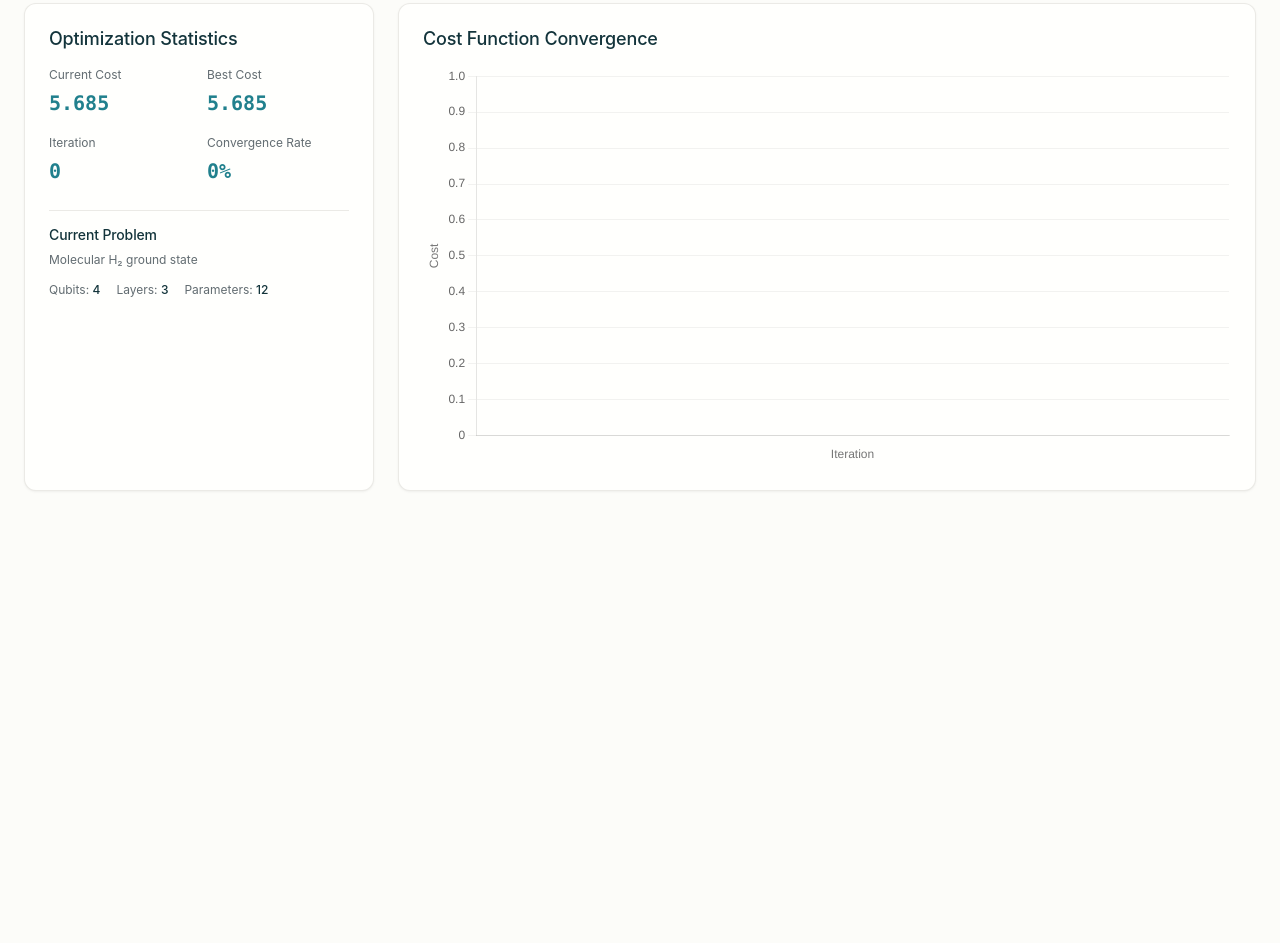
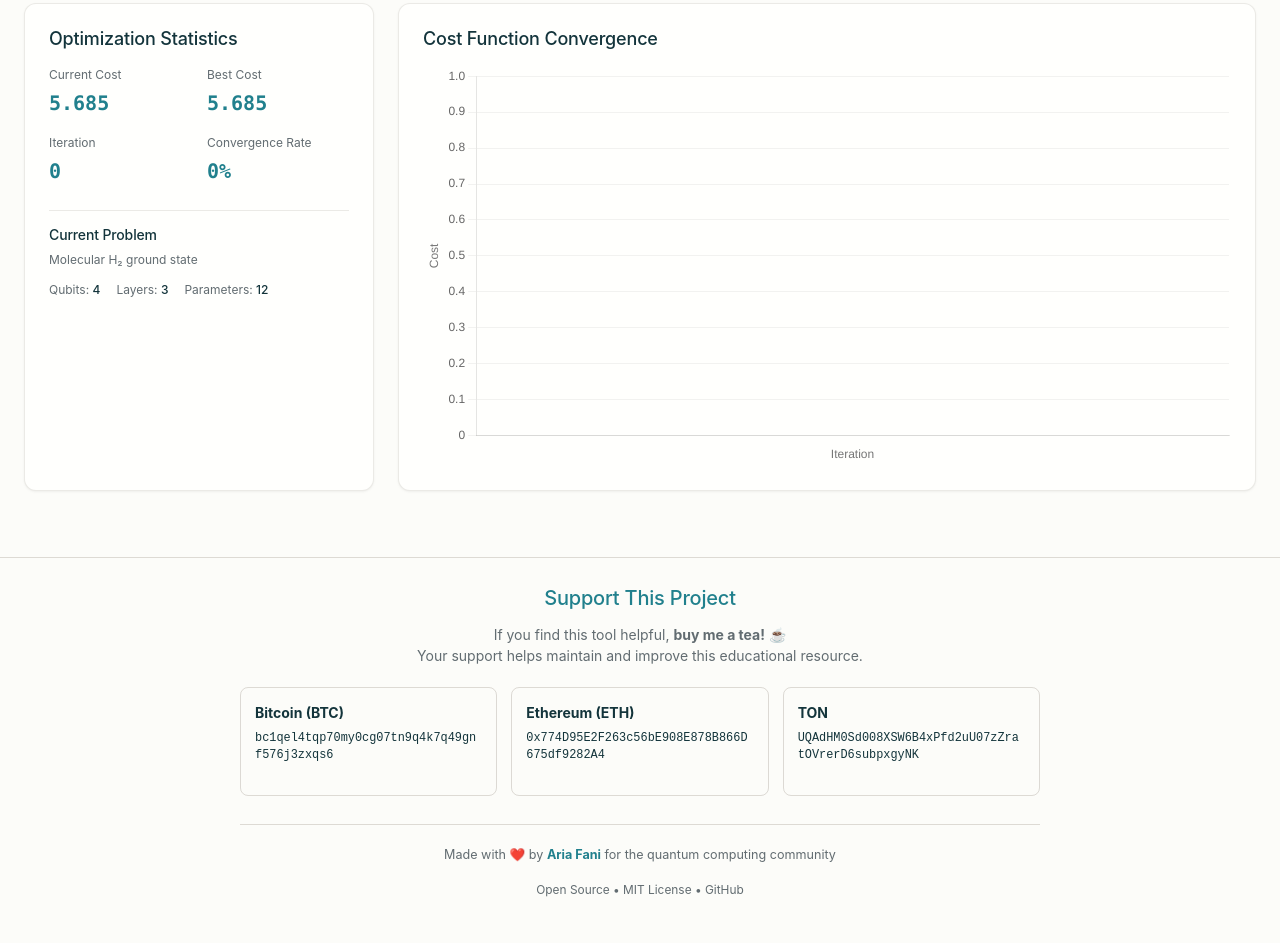
Before and after one commit to aixaria0/vqe-analyzer, a plain HTML site: page index.html in a window 1280 px wide. Shown: the part 378-1321 px from the top of the page. Before the commit the page ends 893 px from the top, so only its background shows below. Drawn offline with nearby package versions, Linux system fonts and the light colour scheme; a web font is replaced by a local one.

Commit message:
Add Aria Fani author credit and cryptocurrency donation addresses (BTC, ETH, TON)

```diff
--- a/index.html
+++ b/index.html
@@ -320,6 +320,47 @@
         </div>
     </div>
 
+    <!-- Footer -->
+    <footer style="background: var(--color-bg-secondary); padding: 2rem; text-align: center; margin-top: 3rem; border-top: 1px solid var(--color-border);">
+        <div style="max-width: 800px; margin: 0 auto;">
+            <h3 style="color: var(--color-primary); margin-bottom: 1rem;">Support This Project</h3>
+            <p style="color: var(--color-text-secondary); margin-bottom: 1.5rem;">
+                If you find this tool helpful, <strong>buy me a tea!</strong> ☕<br>
+                Your support helps maintain and improve this educational resource.
+            </p>
+
+            <div style="display: grid; grid-template-columns: repeat(auto-fit, minmax(250px, 1fr)); gap: 1rem; margin: 1.5rem 0; text-align: left;">
+                <div style="background: var(--color-bg-primary); padding: 1rem; border-radius: 8px; border: 1px solid var(--color-border);">
+                    <strong style="color: var(--color-accent-1);">Bitcoin (BTC)</strong>
+                    <p style="font-family: monospace; font-size: 0.85rem; word-break: break-all; color: var(--color-text-primary); margin-top: 0.5rem;">
+                        bc1qel4tqp70my0cg07tn9q4k7q49gnf576j3zxqs6
+                    </p>
+                </div>
+                <div style="background: var(--color-bg-primary); padding: 1rem; border-radius: 8px; border: 1px solid var(--color-border);">
+                    <strong style="color: var(--color-accent-2);">Ethereum (ETH)</strong>
+                    <p style="font-family: monospace; font-size: 0.85rem; word-break: break-all; color: var(--color-text-primary); margin-top: 0.5rem;">
+                        0x774D95E2F263c56bE908E878B866D675df9282A4
+                    </p>
+                </div>
+                <div style="background: var(--color-bg-primary); padding: 1rem; border-radius: 8px; border: 1px solid var(--color-border);">
+                    <strong style="color: var(--color-accent-3);">TON</strong>
+                    <p style="font-family: monospace; font-size: 0.85rem; word-break: break-all; color: var(--color-text-primary); margin-top: 0.5rem;">
+                        UQAdHM0Sd008XSW6B4xPfd2uU07zZratOVrerD6subpxgyNK
+                    </p>
+                </div>
+            </div>
+
+            <div style="margin-top: 2rem; padding-top: 1.5rem; border-top: 1px solid var(--color-border);">
+                <p style="color: var(--color-text-secondary); font-size: 0.9rem;">
+                    Made with ❤️ by <strong style="color: var(--color-primary);">Aria Fani</strong> for the quantum computing community
+                </p>
+                <p style="color: var(--color-text-secondary); font-size: 0.85rem; margin-top: 0.5rem;">
+                    Open Source • MIT License • <a href="https://github.com/aixaria0/vqe-analyzer" target="_blank" style="color: var(--color-accent-1); text-decoration: none;">GitHub</a>
+                </p>
+            </div>
+        </div>
+    </footer>
+
     <script src="app.js"></script>
 </body>
 </html>
```
Also changed, not shown: README.md, 1 other file.
